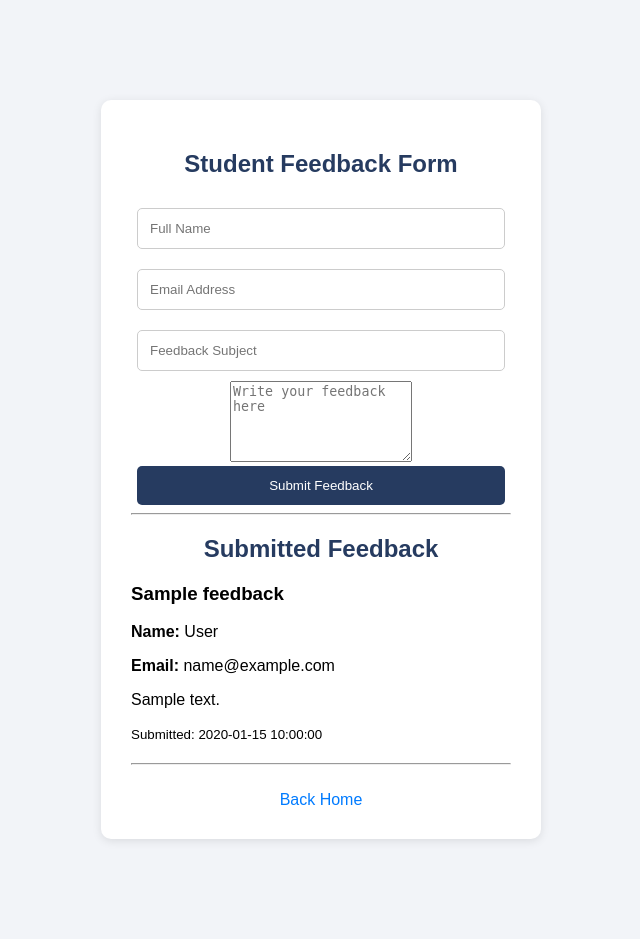
After one commit to RoyNyabuto/CAT2-ServerAdmin, a PHP site: page /feedback.php in a window 1280 px wide. The commit adds this page. Shown: the whole page, without its empty margins (319-959 px from the left). Run offline with PHP 8.4, Linux system fonts and the light colour scheme; tables that the repository leaves empty or names only in its code hold one stand-in row (values such as "Sample post").

Commit message:
Add student feedback form and database integration

```diff
--- /dev/null
+++ b/feedback.php
@@ -0,0 +1,152 @@
+<?php
+
+require_once 'includes/db.php';
+
+$message = "";
+
+if ($_SERVER["REQUEST_METHOD"] == "POST") {
+
+    $fullname = trim($_POST['fullname']);
+    $email = trim($_POST['email']);
+    $subject = trim($_POST['subject']);
+    $feedback = trim($_POST['message']);
+
+    if (
+        $fullname !== "" &&
+        filter_var($email, FILTER_VALIDATE_EMAIL) &&
+        $subject !== "" &&
+        $feedback !== ""
+    ) {
+
+        $stmt = $conn->prepare(
+            "INSERT INTO feedback (fullname, email, subject, message)
+             VALUES (?, ?, ?, ?)"
+        );
+
+        $stmt->bind_param(
+            "ssss",
+            $fullname,
+            $email,
+            $subject,
+            $feedback
+        );
+
+        if ($stmt->execute()) {
+            $message = "Feedback submitted successfully!";
+        } else {
+            $message = "Failed to submit feedback.";
+        }
+
+        $stmt->close();
+
+    } else {
+        $message = "Please enter valid information in all fields.";
+    }
+}
+
+// Retrieve submitted feedback
+
+$result = $conn->query(
+    "SELECT * FROM feedback ORDER BY submitted_at DESC"
+);
+
+?>
+
+<!DOCTYPE html>
+<html>
+
+<head>
+
+    <title>Student Feedback</title>
+
+    <link rel="stylesheet" href="css/style.css">
+
+</head>
+
+<body>
+
+<div class="container">
+
+    <h2>Student Feedback Form</h2>
+
+    <p><?php echo htmlspecialchars($message); ?></p>
+
+    <form method="POST">
+
+        <input
+            type="text"
+            name="fullname"
+            placeholder="Full Name"
+            required
+        >
+
+        <input
+            type="email"
+            name="email"
+            placeholder="Email Address"
+            required
+        >
+
+        <input
+            type="text"
+            name="subject"
+            placeholder="Feedback Subject"
+            required
+        >
+
+        <textarea
+            name="message"
+            placeholder="Write your feedback here"
+            required
+            rows="5"
+        ></textarea>
+
+        <button type="submit">Submit Feedback</button>
+
+    </form>
+
+    <hr>
+
+    <h2>Submitted Feedback</h2>
+
+    <?php while ($row = $result->fetch_assoc()): ?>
+
+        <div style="text-align:left; margin-bottom:20px;">
+
+            <h3>
+                <?php echo htmlspecialchars($row['subject']); ?>
+            </h3>
+
+            <p>
+                <strong>Name:</strong>
+                <?php echo htmlspecialchars($row['fullname']); ?>
+            </p>
+
+            <p>
+                <strong>Email:</strong>
+                <?php echo htmlspecialchars($row['email']); ?>
+            </p>
+
+            <p>
+                <?php echo nl2br(htmlspecialchars($row['message'])); ?>
+            </p>
+
+            <small>
+                Submitted:
+                <?php echo htmlspecialchars($row['submitted_at']); ?>
+            </small>
+
+        </div>
+
+        <hr>
+
+    <?php endwhile; ?>
+
+    <br>
+
+    <a href="index.php">Back Home</a>
+
+</div>
+
+</body>
+</html>
--- a/index.php
+++ b/index.php
@@ -18,6 +18,9 @@
     <br><br>
 
     <a href="login.php">Login</a>
+<br><br>
+
+<a href="feedback.php">Student Feedback</a>
 
 </div>
 
```
